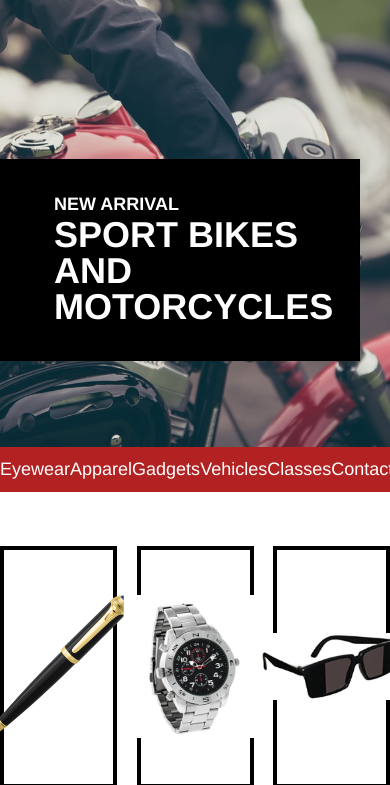
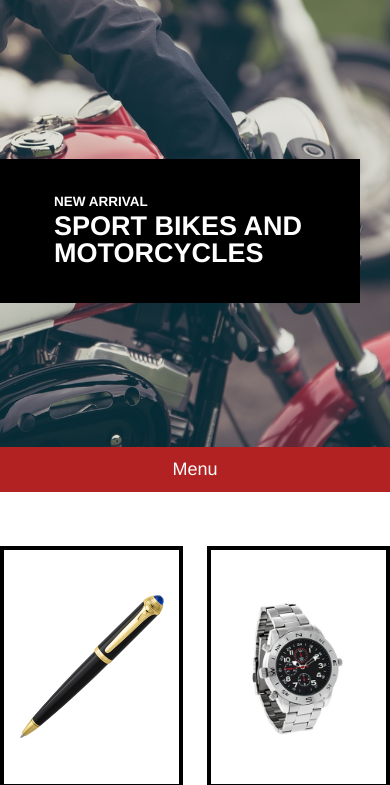
Before and after one commit to rditon22/Secret-Agent-Supply, a plain HTML site: page index.html in a window 390 px wide. Shown: the part 45-830 px from the top of the page. Drawn offline with Linux system fonts and the light colour scheme.

Commit message:
Create media query for screen sizes under 1024px. Changes title font size, number of product to two and nav bar to display menu

```diff
--- a/index.html
+++ b/index.html
@@ -36,6 +36,9 @@
           <li><a href="#">Vehicles</a></li>
           <li><a href="#">Classes</a></li>
           <li><a href="#">Contact</a></li>
+        </ul>
+        <ul class="mobile-nav container">
+          <li><a href="#">Menu</a></li>
         </ul>
       </nav>
 
--- a/resources/css/style.css
+++ b/resources/css/style.css
@@ -86,6 +86,10 @@ a {
   text-decoration: none;
 }
 
+.mobile-nav {
+  display: none;
+}
+
 /* Products and Company Info */
 
 .products {
@@ -146,3 +150,29 @@ footer {
   padding: 5rem;
   text-align: left;
 }
+
+@media only screen and (max-width: 1024px) {
+  .mobile-nav {
+    display: block;
+    text-align: center;
+  }
+  nav ul {
+    display: none;
+  }
+  .product {
+    width: 47%;
+  }
+  .glasses {
+  display: none;
+  }
+  .title .new {
+    font-size: 0.75rem;
+  }
+  .title .sport {
+    font-size: 1.50rem;
+  }
+}
+
+@media only screen and (max-width: 470px) {
+
+}
```
